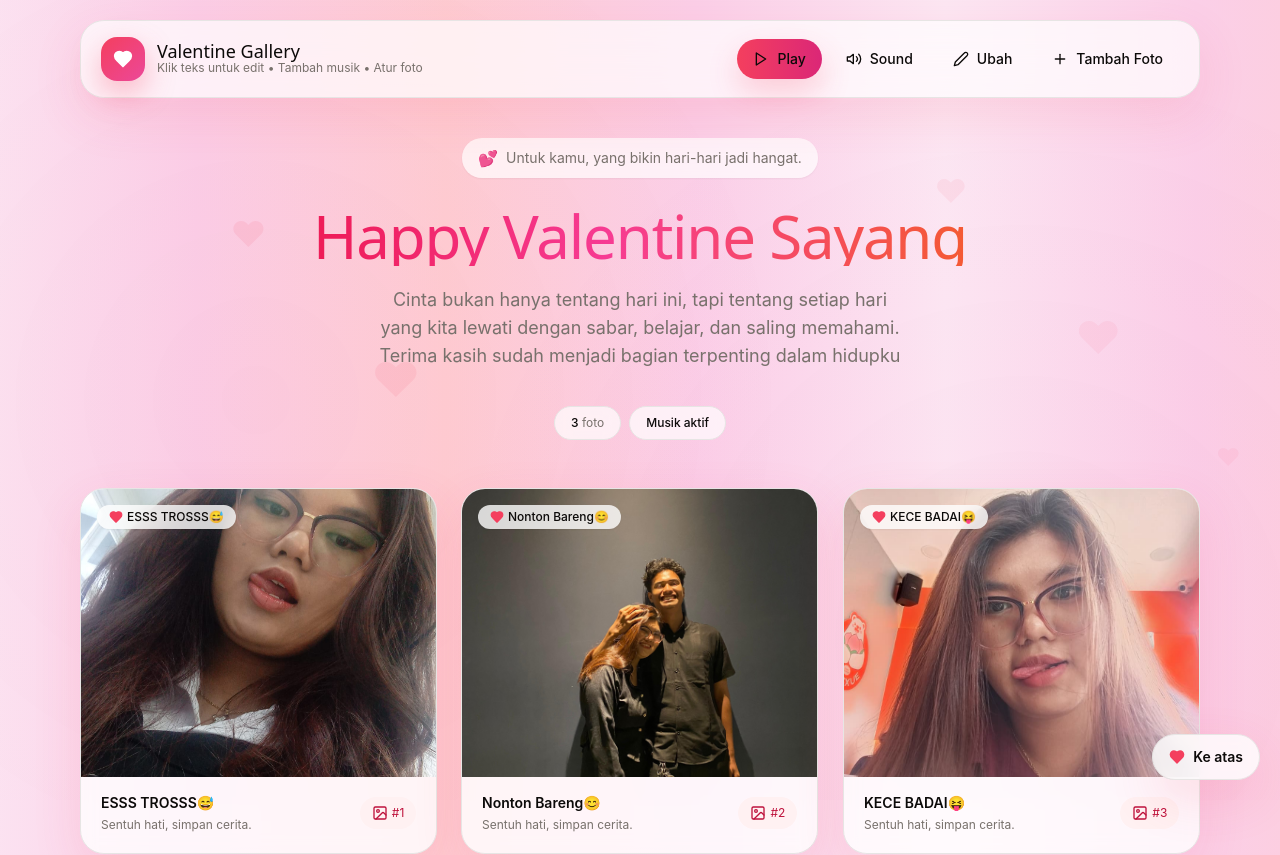
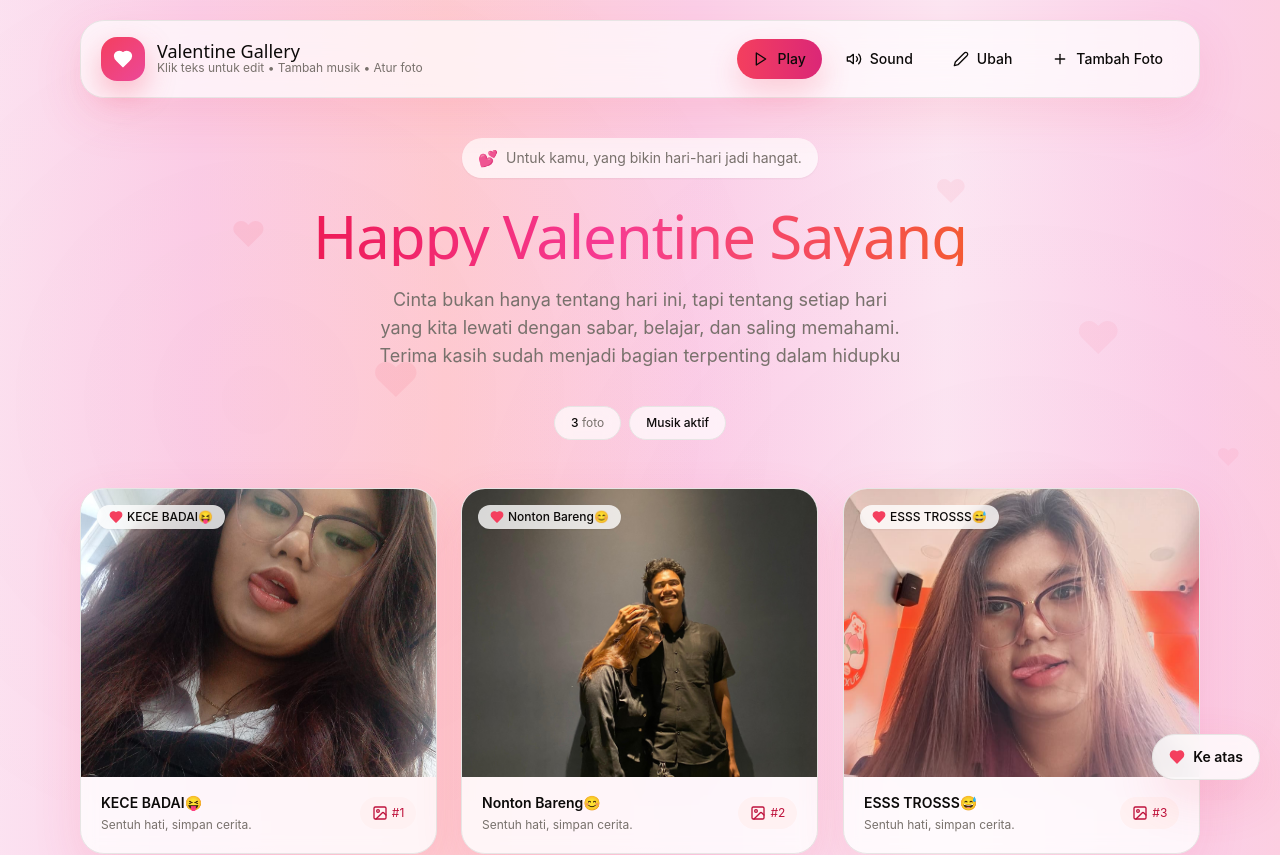
Before and after one commit to frenklinsianturi-create/valentine-gallery, a Next.js app: page / in a window 1280 px wide. Shown: the top 855 px of the page. Built offline with nearby package versions, Linux system fonts and the light colour scheme.

Commit message:
change title Image

```diff
--- a/components/valentine-page.tsx
+++ b/components/valentine-page.tsx
@@ -39,7 +39,7 @@ const DEFAULT_PHOTOS: Photo[] = [
   {
     id: 1,
     url: "/images/moment-1.jpg",
-    label: "ESSS TROSSS😅",
+    label: "KECE BADAI😝",
   },
   {
     id: 2,
@@ -49,7 +49,7 @@ const DEFAULT_PHOTOS: Photo[] = [
   {
     id: 3,
     url: "/images/moment-3.jpg",
-    label: "KECE BADAI😝",
+    label: "ESSS TROSSS😅",
   },
 ]
 
```
